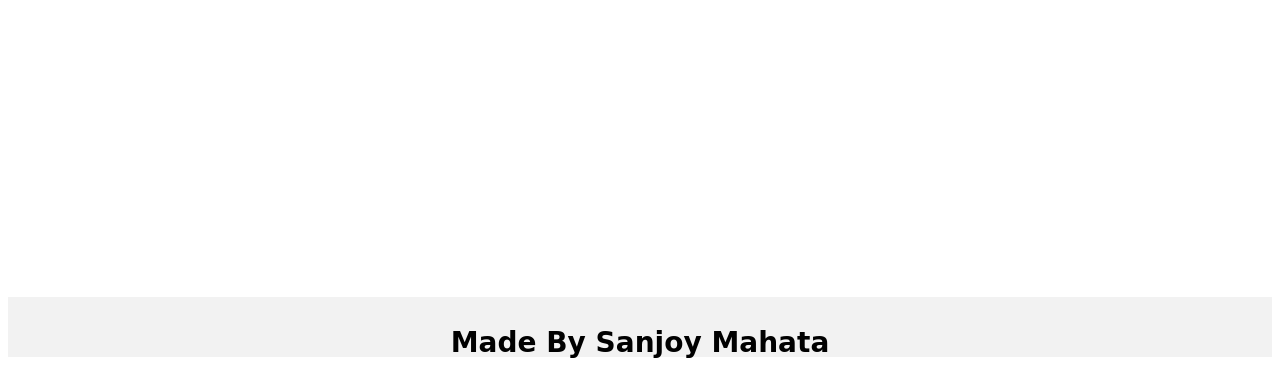
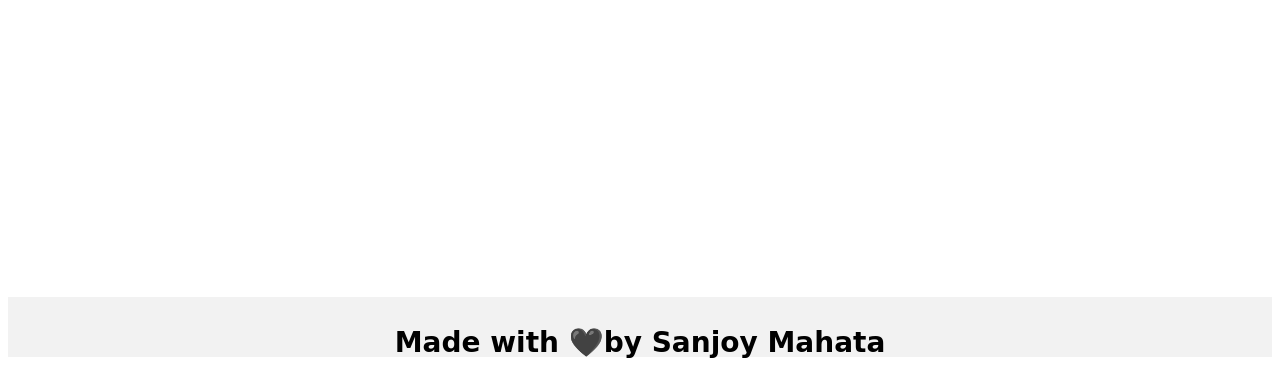
Before and after one commit to Sanjoy08/Day12, a plain HTML site: page index.html in a window 1280 px wide. Shown: the part 464-829 px from the top of the page. Drawn offline with Linux system fonts and the light colour scheme.

Commit message:
Add files via upload

```diff
--- a/index.html
+++ b/index.html
@@ -23,7 +23,7 @@
 
 
     <footer>
-        <h1>Made By Sanjoy Mahata</h1>
+        <h1>Made with 🖤by Sanjoy Mahata</h1>
     </footer>
 
 
```
